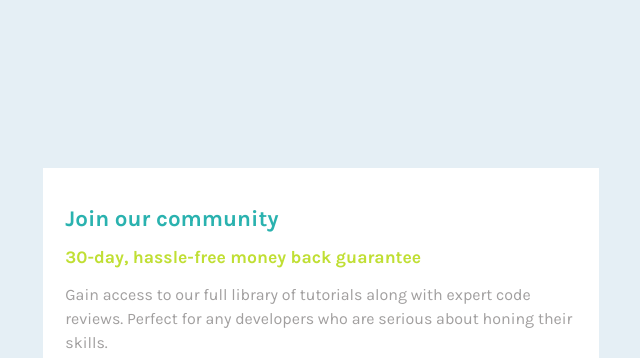
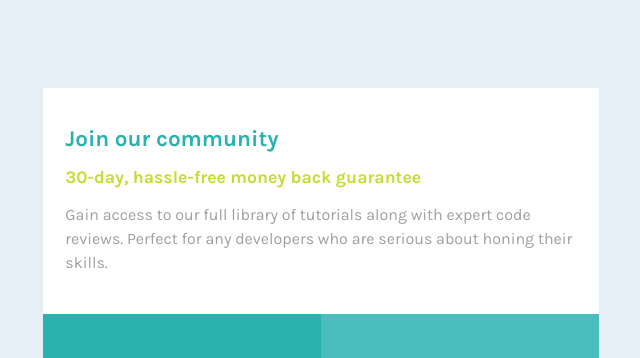
Before and after one commit to EsraaGamal-22/single-price-grid-component, a plain HTML site: page index.html in a window 1280 px wide. Shown: the top 358 px of the page, without its empty margins (319-959 px from the left). Drawn offline with Linux system fonts and the light colour scheme.

Commit message:
Update style.css

```diff
--- a/style.css
+++ b/style.css
@@ -5,7 +5,7 @@ body{
     font-family: 'Karla', sans-serif;
     font-size:1rem;
     background-color: hsl(204, 43%, 93%);
-    padding:10em 0;
+    padding:5em 0;
 }
 .container{
     width:44%;
```
